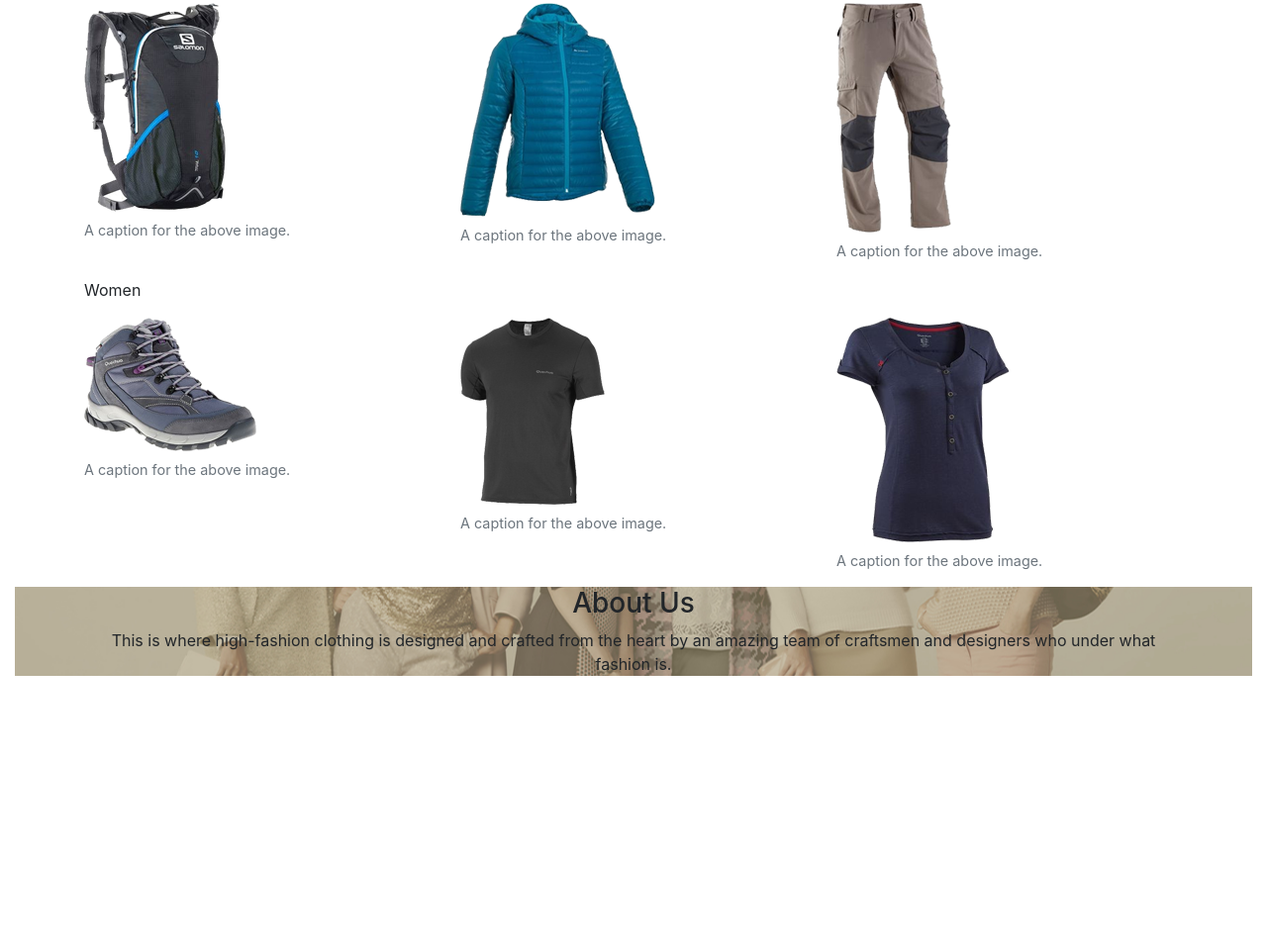
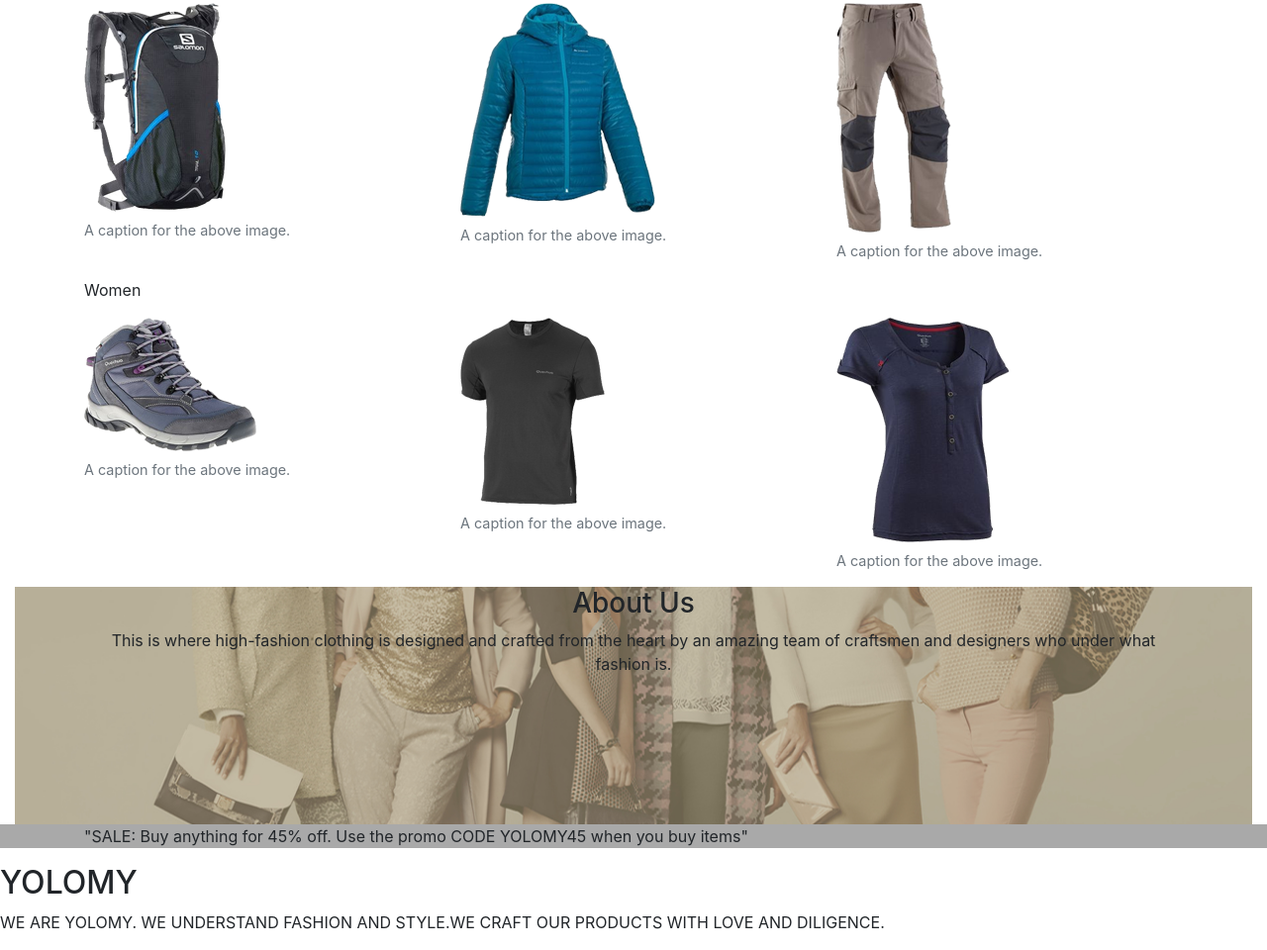
Before and after one commit to kiprotichdominic/Yolomy-Design, a plain HTML site: page index.html in a window 1280 px wide. Shown: the part 997-1957 px from the top of the page at 99% size. Before the commit the page ends 1696 px from the top, so only its background shows below. Drawn offline with Linux system fonts and the light colour scheme.

Commit message:
modify about us and footer section

```diff
--- a/css/styles.css
+++ b/css/styles.css
@@ -1,16 +1,19 @@
 /* import bootstrap */
 @import url("bootstrap.min.css");
 @import url("bootstrap.css");
+
 /* remove browser defaults */
 * {
   margin: 0;
   padding: 0;
   box-sizing: border-box;
 }
+
 /* top background image */
 .colornav {
   color: white;
 }
+
 .myhead {
   background: url(../assets/backgrounds/hero.jpg);
   background-size: cover;
@@ -20,27 +23,34 @@
   padding-top: 3vh;
   width: 100%;
 }
+
 .imagetext {
   padding-top: 30vh;
   color: white;
 }
+
 .mouse {
   padding-top: 31vw;
 }
+
 .myproducts {
   background-color: wheat;
 }
+
 /* form styling */
 form {
   font-size: 1.5vw;
 }
+
 .seeproducts {
   height: 20vh;
   padding-top: 7vh;
 }
-.seeproducts > form {
+
+.seeproducts>form {
   display: flex;
 }
+
 .mybtn {
   margin-left: 49vw;
   background-color: rgb(97, 33, 22);
@@ -56,7 +66,14 @@ form {
 .aboutus {
   background: url(../assets/backgrounds/about.jpg);
   background-size: cover;
+  background-repeat: no-repeat;
   background-position: center;
+  height: 30vh;
+  width: 100%;
+}
+
+.SALE {
+  background: darkgrey;
 }
 
 /* media queries */
@@ -66,6 +83,7 @@ form {
     padding-top: 24vw;
   }
 }
+
 /* // Small devices (landscape phones, less than 768px) */
 @media (max-width: 767.98px) {
   .mybtn {
@@ -74,9 +92,7 @@ form {
 }
 
 /* // Medium devices (tablets, less than 992px) */
-@media (max-width: 991.98px) {
-}
+@media (max-width: 991.98px) {}
 
 /* // Large devices (desktops, less than 1200px) */
-@media (max-width: 1199.98px) {
-}
+@media (max-width: 1199.98px) {}
--- a/index.html
+++ b/index.html
@@ -152,8 +152,8 @@
             </div>
           </div>
         </div>
+      </div>
       <!-- End of products section -->
-
       <!-- start of about us section -->
       <div class="container-fluid">
         <div class="aboutus">
@@ -161,10 +161,30 @@
             <h3>About Us</h3>
             <p>
               This is where high-fashion clothing is designed and crafted from
-                the heart by an amazing team of craftsmen and designers who
-                under what fashion is.
+              the heart by an amazing team of craftsmen and designers who under
+              what fashion is.
             </p>
           </div>
+        </div>
+      </div>
+      <!-- discount section -->
+      <div class="container-fluid SALE">
+        <div class="container">
+          <p>
+            "SALE: Buy anything for 45% off. Use the promo CODE YOLOMY45 when
+            you buy items"
+          </p>
+        </div>
+      </div>
+      <!-- footer -->
+      <div class="container-fluid">
+        <div class="row">
+          <div class="col-md4">
+            <h2>YOLOMY</h2>
+            <p>
+              WE ARE YOLOMY. WE UNDERSTAND FASHION AND STYLE.WE CRAFT OUR
+              PRODUCTS WITH LOVE AND DILIGENCE.
+            </p>
           </div>
         </div>
       </div>
```
Lines whose indentation alone changed are shown as unchanged.
